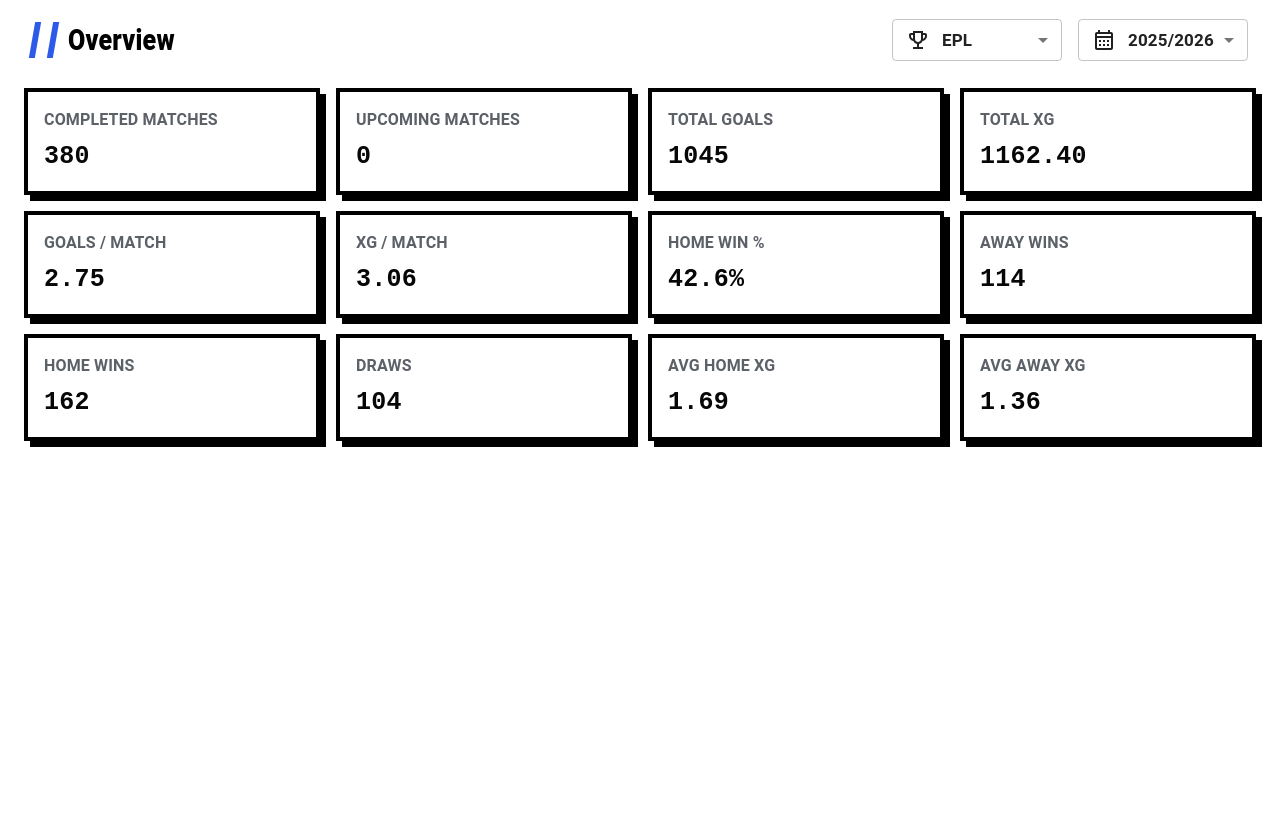
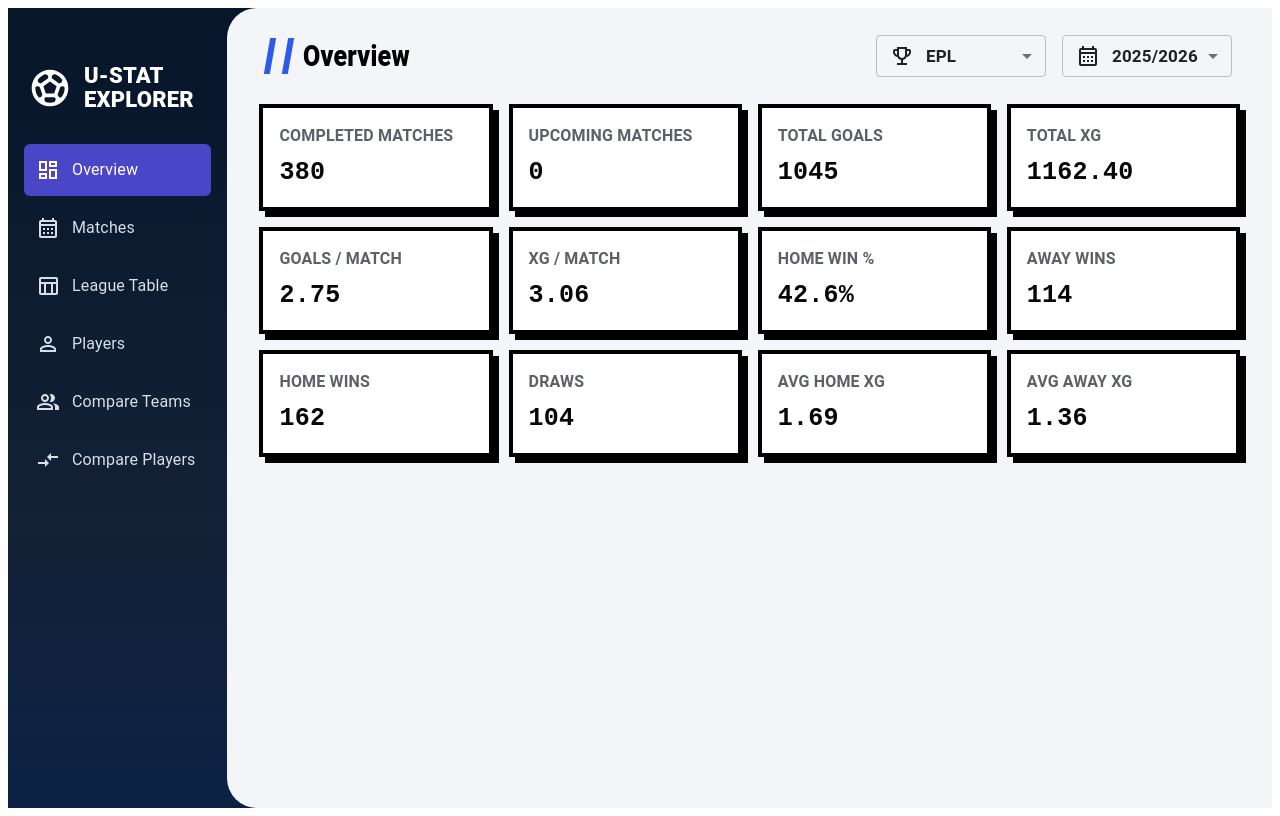
Before and after one commit to letridung07/USTAT-Explorer-Frontend, a React (Vite) app: page / in a window 1280 px wide. Built offline with nearby package versions, Linux system fonts and the light colour scheme.

Commit message:
Display the Side bar

```diff
--- a/src/App.jsx
+++ b/src/App.jsx
@@ -1,17 +1,58 @@
 import { BrowserRouter, Route, Routes } from "react-router-dom";
-import ButtonAppBar from "./component/NavBar.jsx";
+
+import { Box } from "@mui/material";
+
+import NavBar from "./component/NavBar.jsx";
 import OverviewStats from "./pages/Overview_page.jsx";
+import SideBar from "./component/SideBar.jsx";
+
+const appContainerSx = {
+    display: "flex", // line up
+    minHeight: "100vh", // Make the page fill the whole screen
+    gap: 2, // space away from the sidebar
+    // gradient background for the whole page
+    backgroundImage: `
+        linear-gradient(
+            to bottom,
+            rgba(7, 21, 43, 1) 0%,
+            rgba(7, 21, 43, 0.95) 65%,
+            rgba(11, 34, 70, 1) 100%
+        )
+    `,
+};
+
+const mainContentSx = {
+    bgcolor: "#f4f5f8", // slightly dark white
+
+    // Round corner
+    borderTopLeftRadius: 30,
+    borderBottomLeftRadius: 30,
+    padding: 2,
+    flexGrow: 1, // To make the main content not floating when stretching
+};
 
 function App() {
     return (
-        <>
-            <ButtonAppBar />
-            <main>
+        <Box sx={appContainerSx}>
+            <SideBar />
+
+            <Box component="main" sx={mainContentSx}>
+                <NavBar />
+
                 <Routes>
+                    {/* Only showing Overview page for now */}
                     <Route path="/" element={<OverviewStats />} />
+                    <Route path="/matches" element={<OverviewStats />} />
+                    <Route path="/league-table" element={<OverviewStats />} />
+                    <Route path="/players" element={<OverviewStats />} />
+                    <Route path="/compare-teams" element={<OverviewStats />} />
+                    <Route
+                        path="/compare-players"
+                        element={<OverviewStats />}
+                    />
                 </Routes>
-            </main>
-        </>
+            </Box>
+        </Box>
     );
 }
 
--- a/src/component/NavBar.jsx
+++ b/src/component/NavBar.jsx
@@ -9,7 +9,7 @@ import MenuItem from "@mui/material/MenuItem";
 import EmojiEventsOutlinedIcon from "@mui/icons-material/EmojiEventsOutlined";
 import CalendarMonthOutlinedIcon from "@mui/icons-material/CalendarMonthOutlined";
 
-export default function ButtonAppBar() {
+export default function NavBar() {
     const [league, setLeague] = useState("EPL");
     const [season, setSeason] = useState(2025);
     const [pageTitle, setPageTitle] = useState("Overview")
--- /dev/null
+++ b/src/component/SideBar.jsx
@@ -0,0 +1,163 @@
+import Box from "@mui/material/Box";
+import Typography from "@mui/material/Typography";
+import List from "@mui/material/List";
+import ListItemButton from "@mui/material/ListItemButton";
+
+import DashboardOutlinedIcon from "@mui/icons-material/DashboardOutlined";
+import CalendarMonthOutlinedIcon from "@mui/icons-material/CalendarMonthOutlined";
+import TableChartOutlinedIcon from "@mui/icons-material/TableChartOutlined";
+import PersonOutlineOutlinedIcon from "@mui/icons-material/PersonOutlineOutlined";
+import CompareArrowsOutlinedIcon from "@mui/icons-material/CompareArrowsOutlined";
+import PeopleAltOutlinedIcon from "@mui/icons-material/PeopleAltOutlined";
+import SportsSoccerOutlinedIcon from "@mui/icons-material/SportsSoccerOutlined";
+
+import { NavLink } from "react-router-dom";
+
+export const sidebarWidth = 180;
+
+const menuItems = [
+    {
+        title: "Overview",
+        path: "/",
+        icon: <DashboardOutlinedIcon />,
+    },
+    {
+        title: "Matches",
+        path: "/matches",
+        icon: <CalendarMonthOutlinedIcon />,
+    },
+    {
+        title: "League Table",
+        path: "/league-table",
+        icon: <TableChartOutlinedIcon />,
+    },
+    {
+        title: "Players",
+        path: "/players",
+        icon: <PersonOutlineOutlinedIcon />,
+    },
+    {
+        title: "Compare Teams",
+        path: "/compare-teams",
+        icon: <PeopleAltOutlinedIcon />,
+    },
+    {
+        title: "Compare Players",
+        path: "/compare-players",
+        icon: <CompareArrowsOutlinedIcon />,
+    },
+];
+
+const sidebarSx = {
+    width: "max-content", // Makes the sidebar width expand enough to fit its widest content.
+    minWidth: 180,
+    flexShrink: 0, // Prevents the sidebar from being compressed by the main content
+
+    flexDirection: "column", // Vertical line up
+
+    boxSizing: "border-box",
+    paddingLeft: 2,
+    paddingTop: 3,
+
+    color: "white",
+};
+
+const logoContainerSx = {
+    display: "flex",
+    alignItems: "center",
+    gap: 1.5,
+    marginBottom: 4,
+    paddingLeft: 0.5,
+    paddingTop: 4,
+};
+
+const logoIconSx = {
+    fontSize: 44,
+    color: "white",
+};
+
+const logoTextSx = {
+    fontSize: "22px",
+    fontWeight: 800,
+    lineHeight: 1.1,
+};
+
+const navigationListSx = {
+    display: "flex", // Make them line up
+    flexDirection: "column", // Flex vertically
+    gap: 0.75, // Gap between buttons
+    padding: 0, // We already have marginBottom for the component above
+};
+
+const navigationButtonSx = {
+    minHeight: 52,
+    borderRadius: 1.5,
+    paddingLeft: 1.5,
+
+    color: "#d8dfeb",
+
+    display: "flex",
+    alignItems: "center",
+    gap: 1.5,
+
+    "& .MuiListItemIcon-root": {
+        minWidth: 34,
+        color: "inherit",
+    },
+
+    "& .MuiSvgIcon-root": {
+        fontSize: 24,
+    },
+
+    "& .MuiListItemText-primary": {
+        fontSize: "15px",
+    },
+
+    "&:hover": {
+        bgcolor: "rgba(255, 255, 255, 0.08)",
+        color: "white",
+    },
+
+    "&.active": {
+        bgcolor: "#4a46c7",
+        color: "white",
+    },
+
+    "&.active:hover": {
+        bgcolor: "#5551d3",
+    },
+};
+
+export default function Sidebar() {
+    return (
+        <Box component="aside" sx={sidebarSx}>
+            {/* Logo and App name */}
+            <Box sx={logoContainerSx}>
+                <SportsSoccerOutlinedIcon sx={logoIconSx} />
+
+                <Typography sx={logoTextSx}>
+                    U-STAT
+                    <br />
+                    EXPLORER
+                </Typography>
+            </Box>
+
+            {/* Loop to create buttons */}
+            <List sx={navigationListSx}>
+                {menuItems.map((item) => (
+                    <ListItemButton
+                        key={item.title}
+                        component={NavLink}
+                        to={item.path}
+                        end={item.path === "/"}
+                        sx={navigationButtonSx}
+                    >
+                        {item.icon}
+
+                        <Typography>{item.title}</Typography>
+                    </ListItemButton>
+                ))}
+            </List>
+        </Box>
+    );
+}
```
